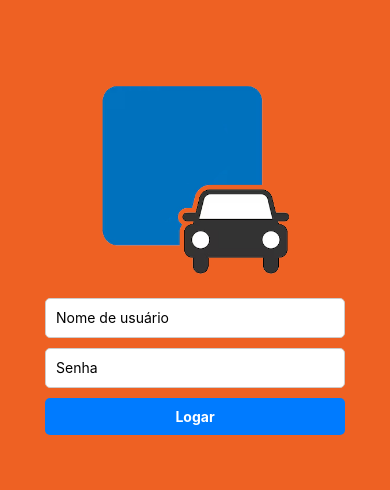
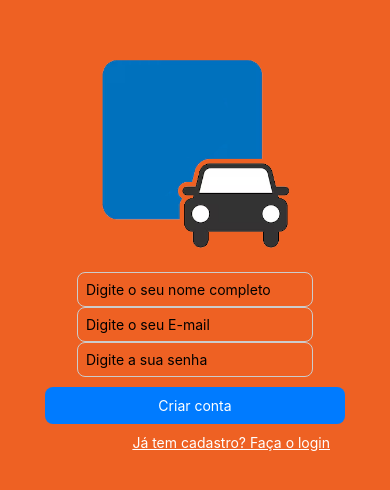
Before and after one commit to evertondsvieira/parkinglot, a React Native app in the folder frontend/: screen /Registro in a window 390 px wide. Before the commit this address had no page. Shown: the part 166-656 px from the top of the page. Built offline with nearby package versions, Linux system fonts and the light colour scheme.

Commit message:
:sparkles: feat: criando página de registro de usuário

```diff
--- /dev/null
+++ b/frontend/pages/RegisterUserPage/RegisterUserPage.tsx
@@ -0,0 +1,167 @@
+import { Image, Text, View, StyleSheet } from "react-native";
+import { CustomTextInput } from "../../components/CustomTextInput";
+import React from "react";
+import { styled } from "../../style";
+import { TouchableOpacity } from "react-native-gesture-handler";
+import { createUserWithEmailAndPassword, updateProfile } from "firebase/auth";
+import { NavigationProp, useNavigation } from "@react-navigation/native";
+import { RootStackList } from "../../@types";
+import { FIREBASE_AUTH } from "../../firebaseConfig";
+import { toastMessage } from "../../utils/toastMessage";
+
+export const RegisterUserPage: React.FC = () => {
+  const [email, setEmail] = React.useState<string>("");
+  const [password, setPassword] = React.useState<string>("");
+  const [name, setName] = React.useState<string>("");
+
+  const navigation = useNavigation<NavigationProp<RootStackList, "Login">>();
+
+  const formatUserData = [
+    {
+      placeholder: "Digite o seu nome completo",
+      onChange: setName,
+      value: name,
+    },
+    {
+      placeholder: "Digite o seu E-mail",
+      onChange: setEmail,
+      value: email,
+    },
+    {
+      placeholder: "Digite a sua senha",
+      onChange: setPassword,
+      value: password,
+      isPassword: true,
+    },
+  ];
+
+  const { brand } = styled;
+
+  const auth = FIREBASE_AUTH;
+
+  const validateEmail = (email: string): boolean => {
+    const emailRegex = /^[^\s@]+@[^\s@]+\.[^\s@]+$/;
+    return emailRegex.test(email);
+  };
+
+  const handleRegister = () => {
+    if (!name || !email || !password) {
+      toastMessage({ title: "Preencha todos os campos", type: "error" });
+      return;
+    }
+
+    if (!validateEmail(email)) {
+      toastMessage({ title: "Deve ser um e-mail válido", type: "error" });
+      return;
+    }
+
+    if (password.length < 6) {
+      toastMessage({
+        title: "A senha deve ter pelo menos 6 caracteres",
+        type: "error",
+      });
+      return;
+    }
+
+    createUserWithEmailAndPassword(auth, email, password)
+      .then((userCredentials) => {
+        const user = userCredentials.user;
+        updateProfile(user, {
+          displayName: name,
+        })
+          .then(() => {
+            console.log("Criado com sucesso:", user);
+            navigation.navigate("Login");
+          })
+          .catch((error) => {
+            console.error("Erro ao atualizar perfil:", error);
+          });
+      })
+      .catch((error) => {
+        console.error("Erro ao fazer conta:", error);
+        toastMessage({ title: "Erro ao criar conta", type: "error" });
+      });
+  };
+
+  const goToLogin = () => {
+    navigation.navigate("Login");
+  };
+
+  return (
+    <View style={[styles.container, { backgroundColor: brand.main }]}>
+      <View style={{ alignItems: "center", justifyContent: "center" }}>
+        <Image
+          style={styles.logo}
+          alt="logo"
+          source={require("../../assets/logo1.png")}
+        />
+        <View>
+          {formatUserData.map((item, index) => (
+            <CustomTextInput
+              label=""
+              key={item.placeholder}
+              placeholder={item.placeholder}
+              onChangeText={item.onChange}
+              value={item.value}
+              style={[
+                styles.input,
+                index !== formatUserData.length - 1 && styles.inputMargin,
+              ]}
+              isPassword={item.isPassword}
+            />
+          ))}
+        </View>
+        <TouchableOpacity onPress={handleRegister} style={styles.button}>
+          <Text style={{ color: "#fff" }}>Criar conta</Text>
+        </TouchableOpacity>
+      </View>
+      <TouchableOpacity
+        onPress={goToLogin}
+        style={{
+          justifyContent: "flex-end",
+          alignItems: "flex-end",
+          paddingRight: 60,
+          paddingVertical: 10,
+        }}
+      >
+        <Text style={{ color: "#fff", textDecorationLine: "underline" }}>
+          Já tem cadastro? Faça o login
+        </Text>
+      </TouchableOpacity>
+    </View>
+  );
+};
+
+const styles = StyleSheet.create({
+  container: {
+    flex: 1,
+    justifyContent: "center",
+    alignItems: "stretch",
+  },
+  logo: {
+    width: 200,
+    height: 200,
+    marginBottom: 20,
+  },
+  input: {
+    width: 300,
+    height: 40,
+    borderWidth: 1,
+    borderColor: "#fff",
+    borderRadius: 8,
+    paddingHorizontal: 10,
+    backgroundColor: "#fff",
+  },
+  inputMargin: {
+    marginBottom: -10,
+  },
+  button: {
+    width: 300,
+    backgroundColor: "#007bff",
+    paddingVertical: 10,
+    paddingHorizontal: 20,
+    borderRadius: 8,
+    alignItems: "center",
+    marginTop: 10,
+  },
+});
--- a/frontend/routes/index.tsx
+++ b/frontend/routes/index.tsx
@@ -9,6 +9,7 @@ import { RegisterPage } from "../pages/RegisterPage/RegisterPage";
 import { CreditCardPage } from "../pages/CreditCardPage/CreditCardPage";
 import { LoginPage } from "../pages/LoginPage/LoginPage";
 import { AccountPage } from "../pages/AccountPage/AccountPage";
+import { RegisterUserPage } from "../pages/RegisterUserPage/RegisterUserPage";
 
 const Stack = createStackNavigator();
 
@@ -37,6 +38,7 @@ const Routes = () => {
         <Stack.Screen name="Cadastro" component={RegisterPage} />
         <Stack.Screen name="Credito" component={CreditCardPage} />
         <Stack.Screen name="Conta" component={AccountPage} />
+        <Stack.Screen name="Registro" component={RegisterUserPage} options={{ headerShown: false }} />
       </Stack.Navigator>
     </NavigationContainer>
   );
```
